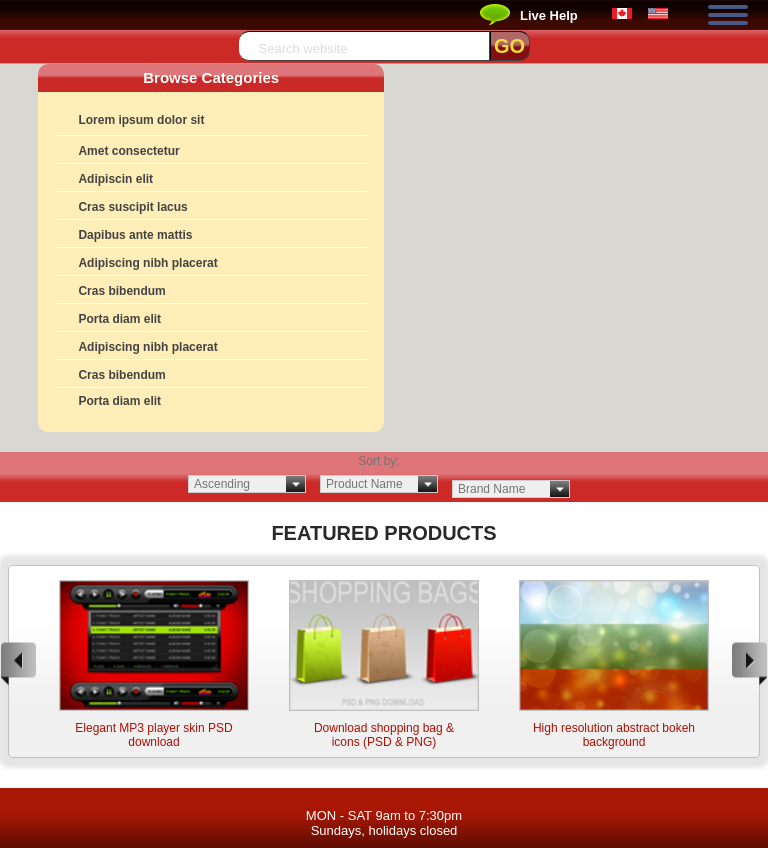
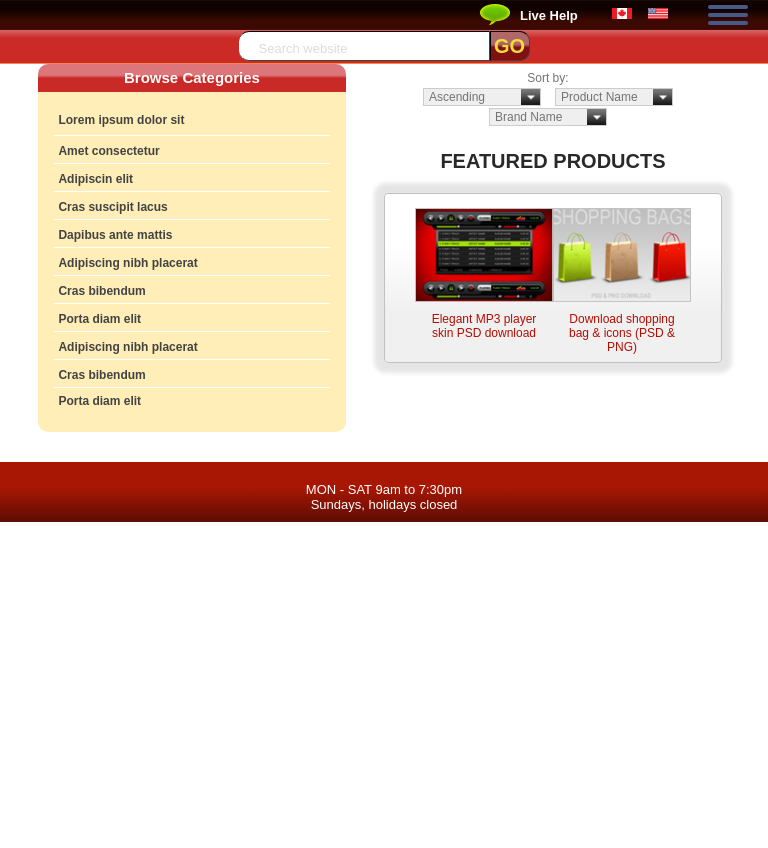
Before and after one commit to OleksiiA9/sale, a plain HTML site: page index.html in a window 768 px wide. After the commit the page ends 800 px from the top, so only its background shows below. Drawn offline with Linux system fonts and the light colour scheme; a web font is replaced by a local one.

Commit message:
ntml/css/js w 320px - 1000px +

```diff
--- a/css/slider.css
+++ b/css/slider.css
@@ -39,6 +39,27 @@ a{
     text-align: center;
     padding-top: 10px;
     color: #b20e00;
+}
+
+/*************************************************************/
+@media screen and (min-width: 400px) and (max-width: 999px) {
+    .sl__slide{
+        opacity: 1;
+        padding: 0;
+    }
+    .sl__slide img{
+        width: 100%;
+    }
+    .sl__zag{
+        margin: 0 auto;
+        padding: 0 10px;
+        font-family: ;
+        font-size: 12px;
+        font-weight: 400;
+        text-align: center;
+        padding-top: 10px;
+        color: #b20e00;
+    }
 }
 /*Адаптивность картинок и видео*/
 img{
--- a/css/style.css
+++ b/css/style.css
@@ -879,7 +879,7 @@ border-bottom: 1px solid #cdcdc8;
     margin-bottom: 28px;
 }
 /*************************************************************/
-@media screen and (min-width: 400px) and (max-width: 1000px) {
+@media screen and (min-width: 400px) and (max-width: 999px) {
     .wrapper{
         width: 100%;
     }
@@ -1002,12 +1002,11 @@ border-bottom: 1px solid #cdcdc8;
         padding: 10px 0;
     }
     .main .sidebar{
-        width: 90%;
+        width: 40%;
         padding: 0 5%;
-        background: #d9d7d2;
     }
     .main .sidebar .categories{
-        width: 50%;
+        width: 100%;
         margin-top: 58px;
     }
     .main .sidebar .categories li{
@@ -1021,7 +1020,7 @@ border-bottom: 1px solid #cdcdc8;
         text-align: center;
     }
     .main .sidebar .categories li a{
-        margin-left: 20p;
+        margin-left: 20px;
     }
     .main .sidebar .socialNetwork{
         display: none;
@@ -1031,17 +1030,13 @@ border-bottom: 1px solid #cdcdc8;
     }
     .content{
         display: block;
-        width: 100%;
+        width: 44%;
+        margin-right: 6%;
     }
     .content .sel{
         width: 100%;
+        margin-top: 63px;
         flex-wrap: wrap;
-        background: rgb(221, 117, 121);
-        background: -moz-linear-gradient(90deg, rgb(221, 117, 121) 43%, rgb(204, 42, 39) 60%);
-        background: -webkit-linear-gradient(90deg, rgb(221, 117, 121) 43%, rgb(204, 42, 39) 60%);
-        background: -o-linear-gradient(90deg, rgb(221, 117, 121) 43%, rgb(204, 42, 39) 60%);
-        background: -ms-linear-gradient(90deg, rgb(221, 117, 121) 43%, rgb(204, 42, 39) 60%);
-        background: linear-gradient(180deg, rgb(221, 117, 121) 43%, rgb(204, 42, 39) 60%);
         padding-bottom: 4px;
     }
     .sel{
@@ -1052,9 +1047,7 @@ border-bottom: 1px solid #cdcdc8;
     .content label{
         display: block;
     }
-    .content .sel select:last-child{
-        margin-top: 10px;
-    }
+
     .content .itemsPerPage{
         display: none;
     }
@@ -1247,7 +1240,7 @@ border-bottom: 1px solid #cdcdc8;
         text-align: center;
     }
     .main .sidebar .categories li a{
-        margin-left: 20p;
+        margin-left: 20px;
     }
     .main .sidebar .socialNetwork{
         display: none;
--- a/js/main.js
+++ b/js/main.js
@@ -44,7 +44,7 @@ $(document).ready(function(){
       //респонсив при ширине экрана 768px и 480px//
 responsive: [
 {
-breakpoint: 768,
+breakpoint: 1000,
 settings: {
 arrows: false,
 //centerMode: true,
```
